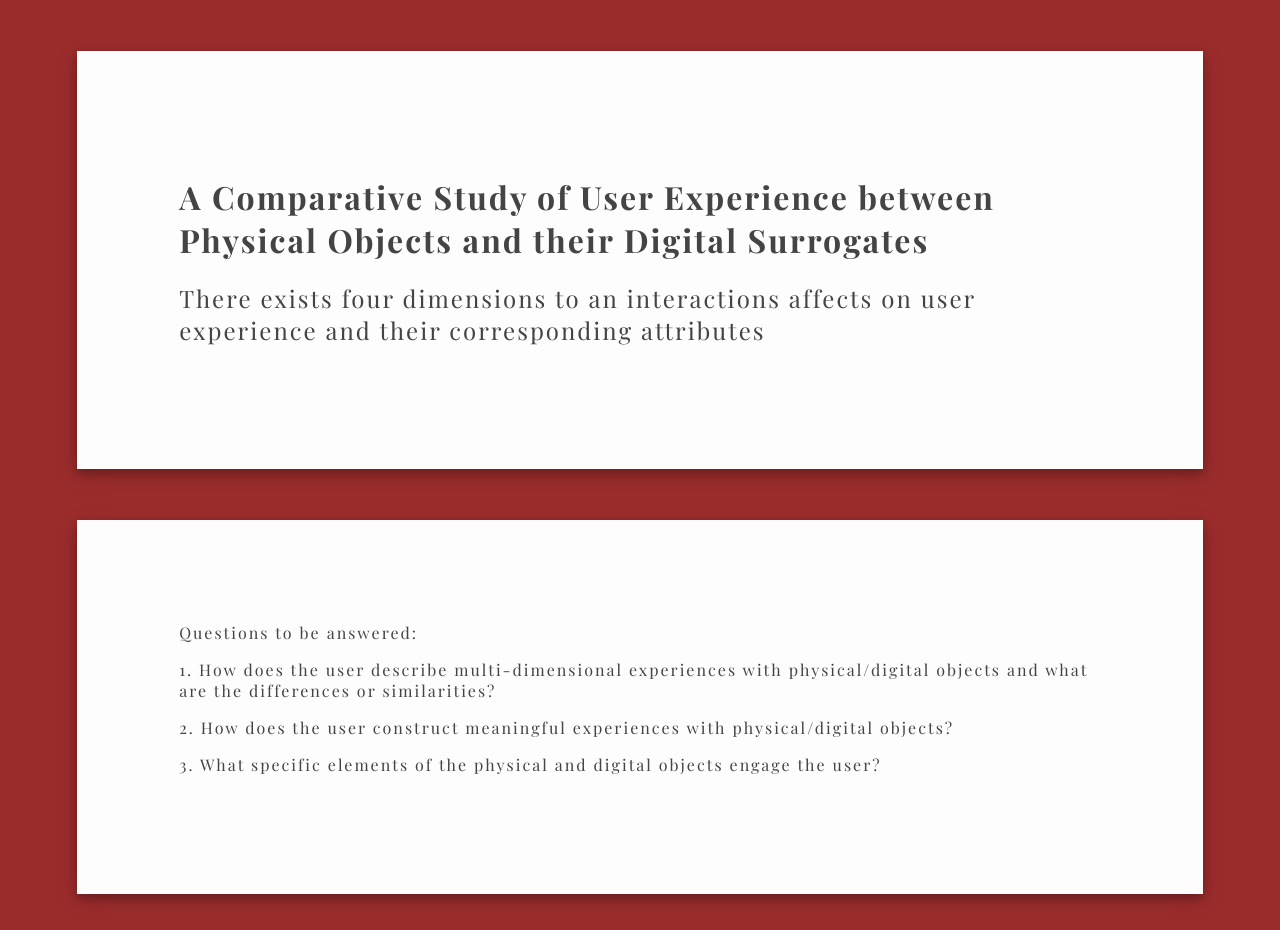
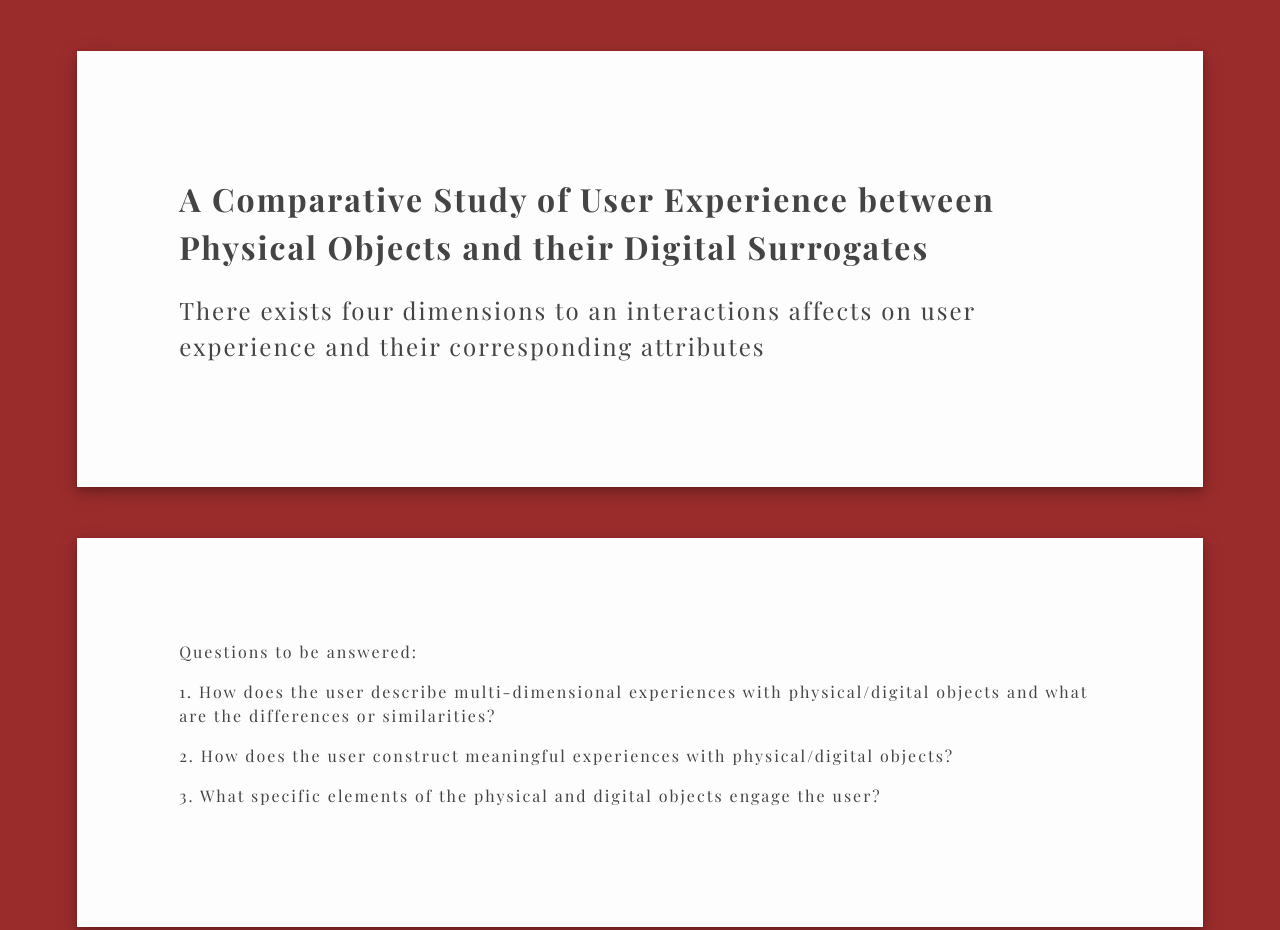
Before and after one commit to mimi-tranzambetti/dtheory, a plain HTML site: page index.html in a window 1280 px wide. Shown: the top 930 px of the page. Drawn offline with nearby package versions, Linux system fonts and the light colour scheme.

Commit message:
changed line height and font size for readability

```diff
--- a/main.css
+++ b/main.css
@@ -6,6 +6,8 @@ body{
     overflow-x: hidden;
     font-family: 'Playfair Display', serif;
     letter-spacing: 2px;
+    line-height: 1.5;
+    font-size: 12pt;
 }
 
 .container{
```
